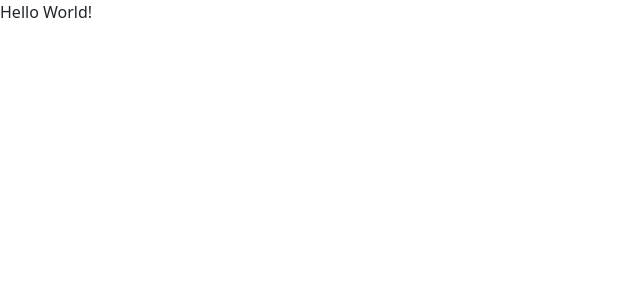
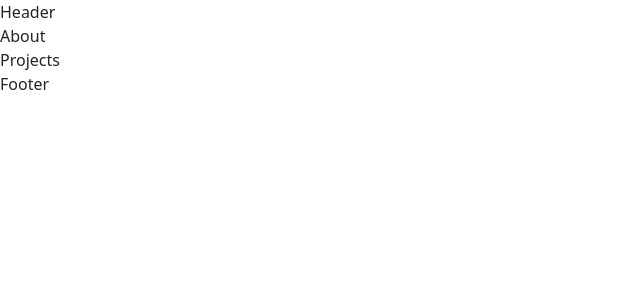
Before and after one commit to gitMiguel27/my-portfolio, a React (Vite) app: page / in a window 1280 px wide. Shown: the top 300 px of the page, without its empty margins (0-640 px from the left). Built offline with nearby package versions, Linux system fonts and the light colour scheme.

Commit message:
added components and pages to app

```diff
--- a/src/App.jsx
+++ b/src/App.jsx
@@ -1,11 +1,19 @@
 import './App.css'
 import 'bootstrap/dist/css/bootstrap.min.css'
+import Header from './components/Header/Header'
+import About from './pages/About/About'
+import Projects from './pages/Projects/Projects'
+import Footer from './components/Footer/Footer'
+
 
 function App() {
 
   return (
     <div>
-      Hello World!
+      <Header />
+      <About />
+      <Projects />
+      <Footer />
     </div>
   )
 }
--- /dev/null
+++ b/src/components/Footer/Footer.jsx
@@ -0,0 +1,8 @@
+
+function Footer() {
+  return (
+    <div>Footer</div>
+  )
+}
+
+export default Footer
--- /dev/null
+++ b/src/components/Header/Header.jsx
@@ -0,0 +1,8 @@
+
+function Header() {
+  return (
+    <div>Header</div>
+  )
+}
+
+export default Header
--- /dev/null
+++ b/src/pages/About/About.jsx
@@ -0,0 +1,8 @@
+
+function About() {
+  return (
+    <div>About</div>
+  )
+}
+
+export default About
--- /dev/null
+++ b/src/pages/Projects/Projects.jsx
@@ -0,0 +1,8 @@
+
+function Projects() {
+  return (
+    <div>Projects</div>
+  )
+}
+
+export default Projects
```
